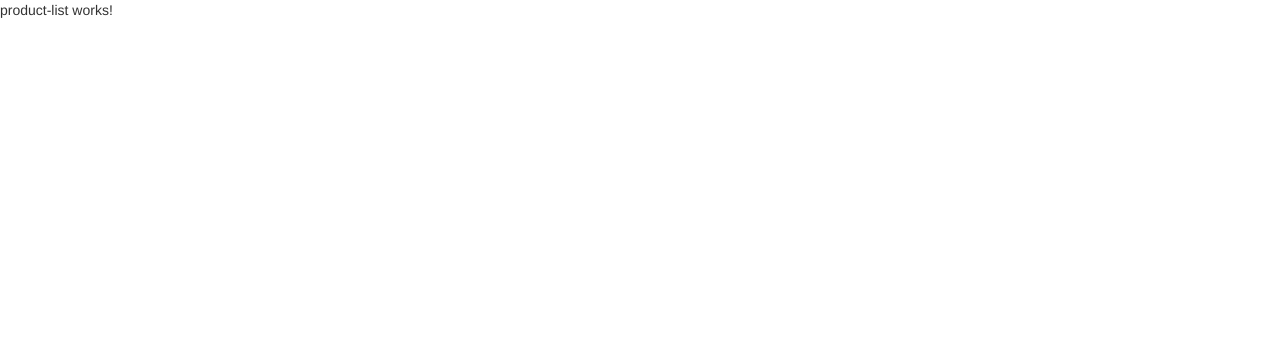
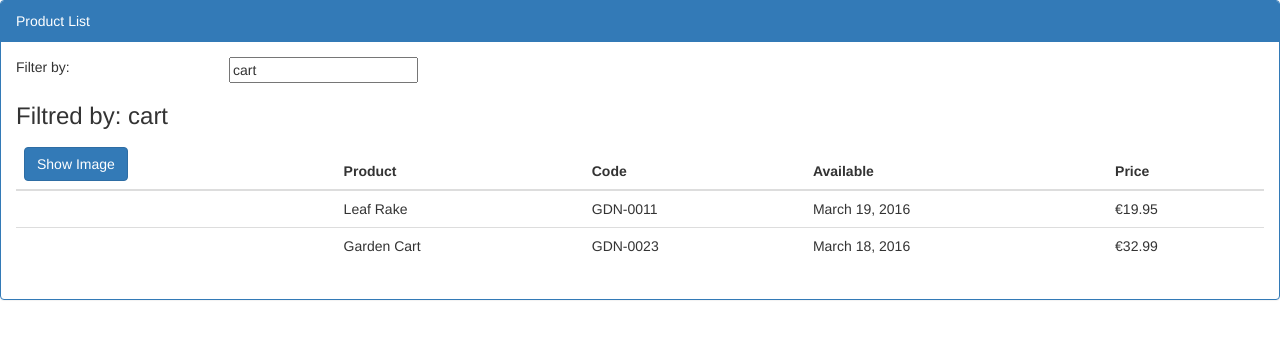
Before and after one commit to SoatGroup/angular-project, an Angular app: page / in a window 1280 px wide. Shown: the top 338 px of the page. Built offline with nearby package versions, Linux system fonts and the light colour scheme.

Commit message:
add template with products

```diff
--- a/src/app/products/product-list/product-list.component.html
+++ b/src/app/products/product-list/product-list.component.html
@@ -1,3 +1,50 @@
-<p>
-  product-list works!
-</p>
+<div class="panel panel-primary">
+  <div class="panel-heading">
+    {{pageTitle}}
+  </div>
+  <div class="panel-body">
+    <div class="row">
+      <div class="col-md-2">Filter by: </div>
+      <div class="col-md-4">
+        <input type="text" [(ngModel)]="listeFilter">
+      </div>
+    </div>
+
+    <div class="row">
+      <div class="col-md-6">
+        <h3>Filtred by: {{listeFilter}}</h3>
+      </div>
+    </div>
+
+    <div class="table-responsive">
+      <table class="table" *ngIf="products && products.length">
+        <thead>
+          <tr>
+            <th>
+              <button class="btn btn-primary" (click)="toogleImage()">
+                {{showImage ? "Hide" : "Show"}} Image
+                        </button>
+            </th>
+            <th>Product</th>
+            <th>Code</th>
+            <th>Available</th>
+            <th>Price</th>
+          </tr>
+        </thead>
+        <tbody>
+          <tr *ngFor="let product of products">
+            <td>
+              <img *ngIf="showImage" [src]="product.imageUrl" [title]="product.productName" [style.width.px]='imageWidth' [style.margin.px]='imageMargin'
+              />
+            </td>
+            <td>{{ product.productName }}</td>
+            <td>{{ product.productCode }}</td>
+            <td>{{ product.releaseDate }}</td>
+            <td>{{ product.price | currency : 'EUR' : true}}</td>
+          </tr>
+        </tbody>
+      </table>
+    </div>
+
+  </div>
+</div>
--- a/src/app/products/product-list/product-list.component.ts
+++ b/src/app/products/product-list/product-list.component.ts
@@ -1,3 +1,4 @@
+import { IProduct } from '../product';
 import { Component, OnInit } from '@angular/core';
 
 @Component({
@@ -8,6 +9,35 @@ import { Component, OnInit } from '@angular/core';
 export class ProductListComponent implements OnInit {
 
   pageTitle: string = "Product List";
+  imageWidth: number = 50;
+  imageMargin: number = 2;
+  showImage: boolean = false;
+  listeFilter: string = "cart";
+  products: IProduct[] = [
+    {
+      "productId": 1,
+      "productName": "Leaf Rake",
+      "productCode": "GDN-0011",
+      "releaseDate": "March 19, 2016",
+      "description": "Leaf rake with 48-inch wooden handle.",
+      "price": 19.95,
+      "starRating": 3.2,
+      "imageUrl": "http://openclipart.org/image/300px/svg_to_png/26215/Anonymous_Leaf_Rake.png"
+    },
+    {
+      "productId": 2,
+      "productName": "Garden Cart",
+      "productCode": "GDN-0023",
+      "releaseDate": "March 18, 2016",
+      "description": "15 gallon capacity rolling garden cart",
+      "price": 32.99,
+      "starRating": 4.2,
+      "imageUrl": "http://openclipart.org/image/300px/svg_to_png/58471/garden_cart.png"
+    }];
+
+  toogleImage(): void {
+    this.showImage = !this.showImage;
+  }
 
   constructor() { }
 
--- /dev/null
+++ b/src/app/products/product.ts
@@ -0,0 +1,10 @@
+export interface IProduct {
+    productId: number;
+    productName: string;
+    productCode: string;
+    releaseDate: string;
+    description: string;
+    price: number;
+    starRating: number;
+    imageUrl: string;
+}
```
Also changed, not shown: src/api/avengers/avengers.json (deleted, +0 -37 lines), src/api/products/products.json (added, +52 -0 lines).
